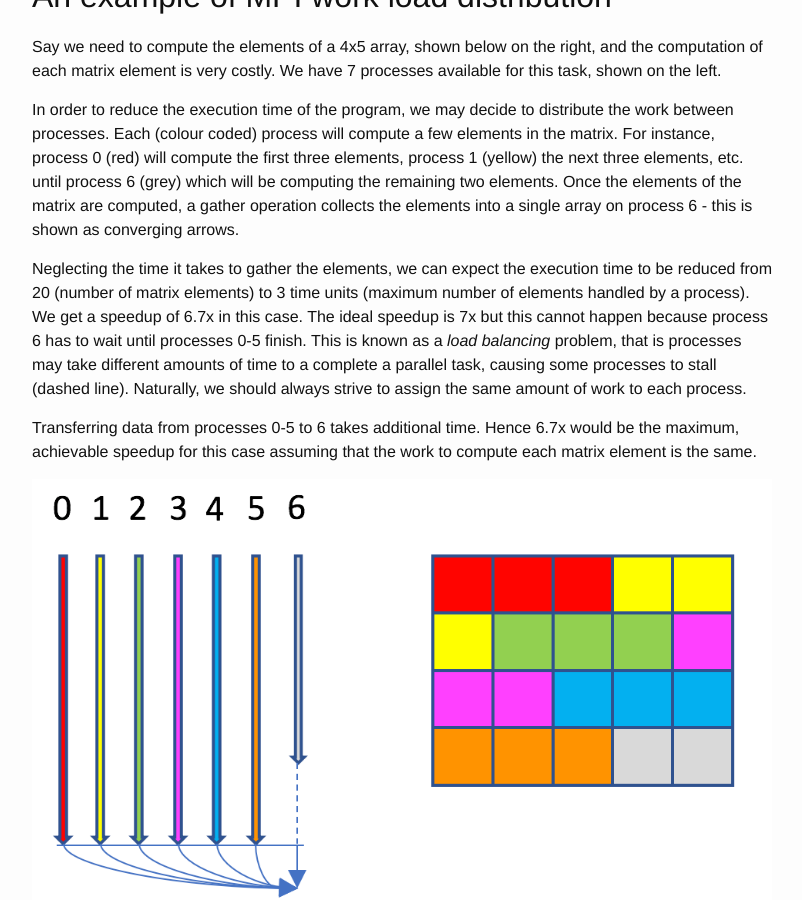
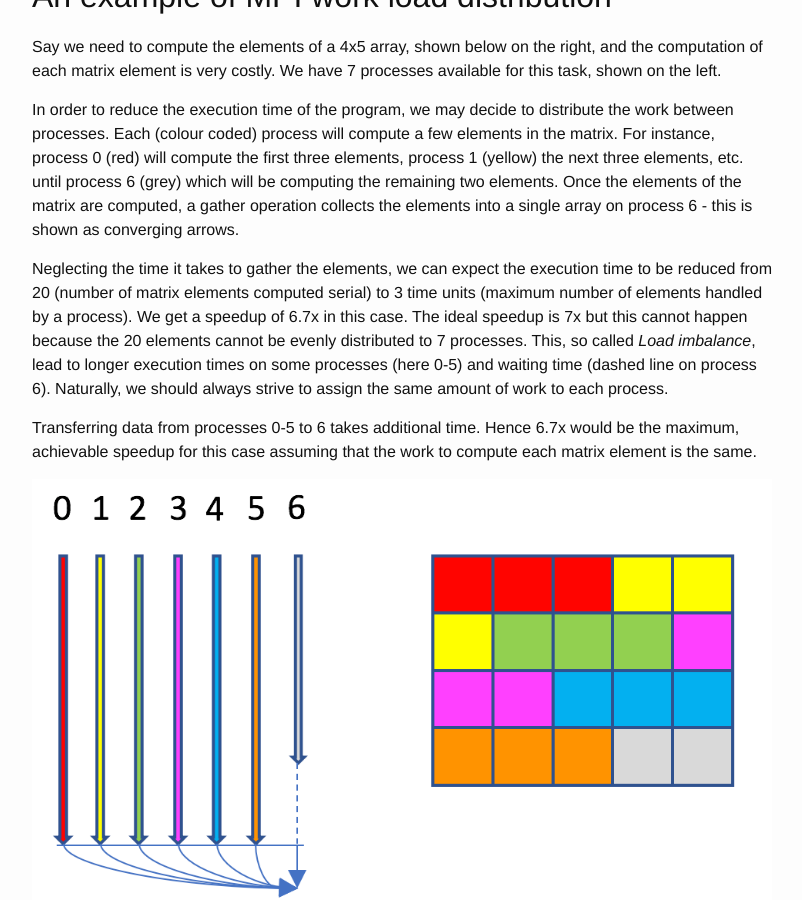
Before and after one commit to nesi/perf-training, a Jekyll site: the page built from _lessons/python-scatter/05-mpi.md, in a window 1280 px wide and 900 px high, scrolled down 1539 px. Shown: the whole window, without its empty margins (238-1040 px from the left). Built offline with Jekyll 4.4.1, drawn with Linux system fonts in a browser that asks for light colours.

Commit message:
MPI: change load imbalance description

```diff
--- a/_lessons/python-scatter/05-mpi.md
+++ b/_lessons/python-scatter/05-mpi.md
@@ -41,7 +41,7 @@ Say we need to compute the elements of a 4x5 array, shown below on the right, an
 
 In order to reduce the execution time of the program, we may decide to distribute the work between processes. Each (colour coded) process will compute a few elements in the matrix. For instance, process 0 (red) will compute the first three elements, process 1 (yellow) the next three elements, etc. until process 6 (grey) which will be computing the remaining two elements. Once the elements of the matrix are computed, a gather operation collects the elements into a single array on process 6 - this is shown as converging arrows.
 
-Neglecting the time it takes to gather the elements, we can expect the execution time to be reduced from 20 (number of matrix elements) to 3 time units (maximum number of elements handled by a process). We get a speedup of 6.7x in this case. The ideal speedup is 7x but this cannot happen because process 6 has to wait until processes 0-5 finish. This is known as a *load balancing* problem, that is processes may take different amounts of time to a complete a parallel task, causing some processes to stall (dashed line). Naturally, we should always strive to assign the same amount of work to each process.
+Neglecting the time it takes to gather the elements, we can expect the execution time to be reduced from 20 (number of matrix elements computed serial) to 3 time units (maximum number of elements handled by a process). We get a speedup of 6.7x in this case. The ideal speedup is 7x but this cannot happen because the 20 elements cannot be evenly distributed to 7 processes. This, so called *Load imbalance*, lead to longer execution times on some processes (here 0-5) and waiting time (dashed line on process 6). Naturally, we should always strive to assign the same amount of work to each process.
 
 Transferring data from processes 0-5 to 6 takes additional time. Hence 6.7x would be the maximum, achievable speedup for this case assuming that the work to compute each matrix element is the same.
 
```
